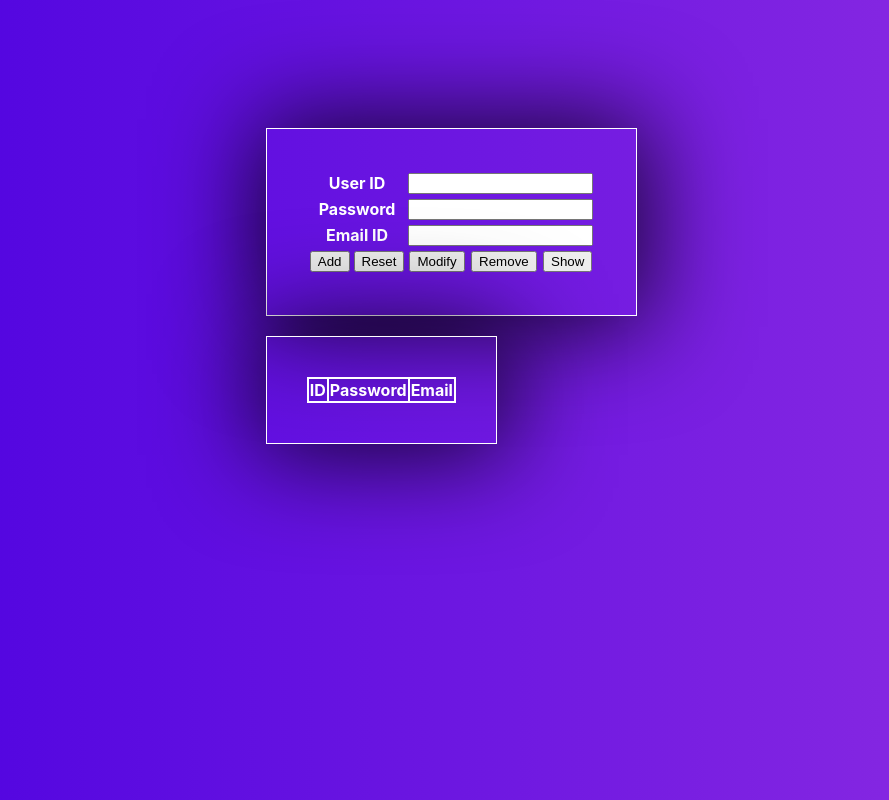
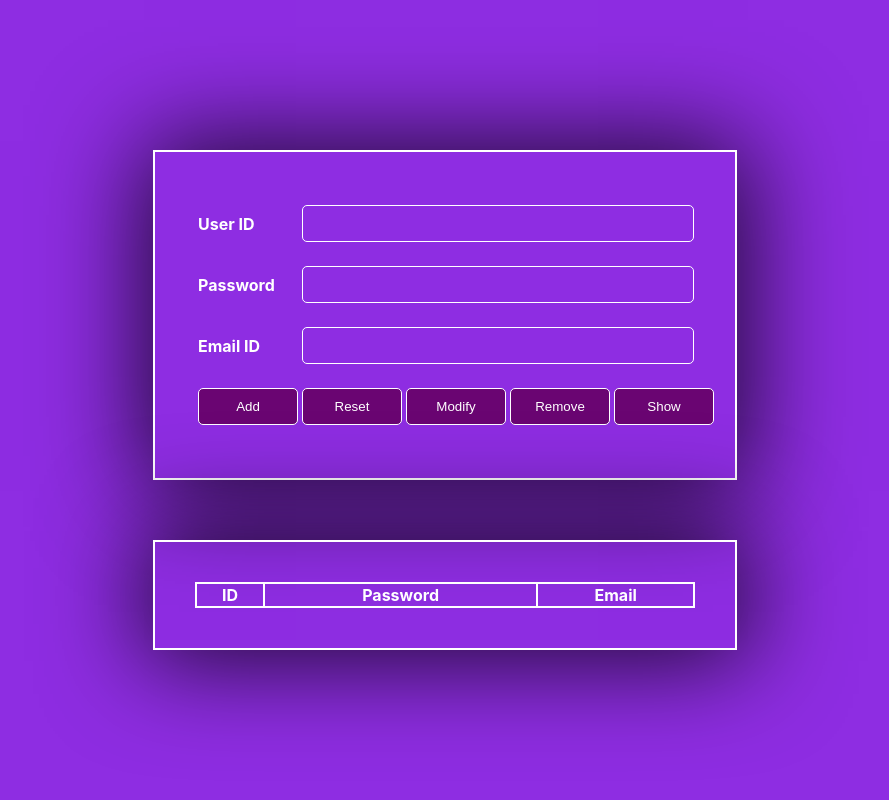
Before and after one commit to NithikK/reacttoexpress, a React (Create React App) app: page / in a window 1280 px wide. Shown: the top 800 px of the page, without its empty margins (195-1084 px from the left). Built offline with nearby package versions, Linux system fonts and the light colour scheme.

Commit message:
CommitAll

```diff
--- a/src/App.css
+++ b/src/App.css
@@ -1,3 +1,4 @@
+/* Base CSS for table */
 .result > table {
   border-collapse: collapse;
   width: 100%;
@@ -5,39 +6,71 @@
 
 .result > table tr, .result > table th, .result > table td {
   border: 2px solid white;
+  transition: background-color 0.3s ease; /* Add transition for smoother hover effect */
 }
+
+.result > table tr:hover {
+  background-color: rgba(255, 255, 255, 0.1); /* Highlight row on hover */
+}
+
+/* Main App Container */
 .App {
-  background: #8e2de2; /* fallback for old browsers */
-  background: -webkit-linear-gradient(to right, #4a00e0, #8e2de2); /* Chrome 10-25, Safari 5.1-6 */
-  background: linear-gradient(to right, #4a00e0, #8e2de2);
-  display: block;
+  background: #8e2de2;
+  display: flex;
+  flex-direction: column;
   justify-content: center;
   align-items: center;
-  height: 130vh;
+  min-height: 100vh;
 }
 
+/* Form Styles */
 .Form {
-  border: 1px solid white;
+  border: 2px solid white;
   box-shadow: 1px 1px 100px 10px rgba(0, 0, 0, 0.8);
   color: white;
   padding: 40px;
   text-align: center;
-  display: inline-flex;
-  flex-direction: column;
-  align-items: center;
-  margin: 10% 0% 36% 36%;
-  margin-bottom: 20px;
+  margin: 20px;
+  width: 500px;
+  display: block;
 }
 
+.Form input, .Form button {
+  margin: 10px 0;
+  padding: 10px;
+  width: calc(100% - 20px);
+  border: 1px solid white;
+  border-radius: 5px;
+  background-color: transparent;
+  color: white;
+  box-sizing: border-box;
+}
+
+.Form button {
+  cursor: pointer;
+  background-color: #6a0572;
+  transition: background-color 0.3s ease;
+  overflow: hidden;
+  white-space: nowrap;
+  min-width: 100px;
+}
+
+.Form button:hover {
+  background-color: #ff6f61;
+}
+
+/* Result Styles */
 .result {
-  border: 1px solid white;
+  border: 2px solid white;
   box-shadow: 1px 1px 100px 10px rgba(0, 0, 0, 0.8);
   color: white;
   padding: 40px;
   text-align: center;
-  display: inline-flex;
-  flex-direction: column;
-  align-items: center;
-  margin: 0% 0% 36% 36%;
-  margin-bottom: 20px;
+  margin: 20px;
+  width: 500px;
+  display: block;
 }
+
+.Form th, td {
+  text-align: left;
+}
--- a/src/App.js
+++ b/src/App.js
@@ -84,16 +84,16 @@ function App() {
       <form onSubmit={insertUsers} onReset={clear}>
         <table>
           <tr>
-            <th colSpan={2}>User ID</th>
-            <td colSpan={3}><input type="text" value={userid} onChange={updateUserId} /></td>
+            <th>User ID</th>
+            <td colSpan={4}><input type="text" value={userid} onChange={updateUserId} /></td>
           </tr>
           <tr>
-            <th colSpan={2}>Password</th>
-            <td colSpan={3}><input type="password" value={password} onChange={updatePassword} /></td>
+            <th>Password</th>
+            <td colSpan={4}><input type="password" value={password} onChange={updatePassword} /></td>
           </tr>
           <tr>
-            <th colSpan={2}>Email ID</th>
-            <td colSpan={3}><input type="text" value={email} onChange={updateEmail} /></td>
+            <th>Email ID</th>
+            <td colSpan={4}><input type="text" value={email} onChange={updateEmail} /></td>
           </tr>
           <tr>
             <td><button type="submit">Add</button></td>
```
